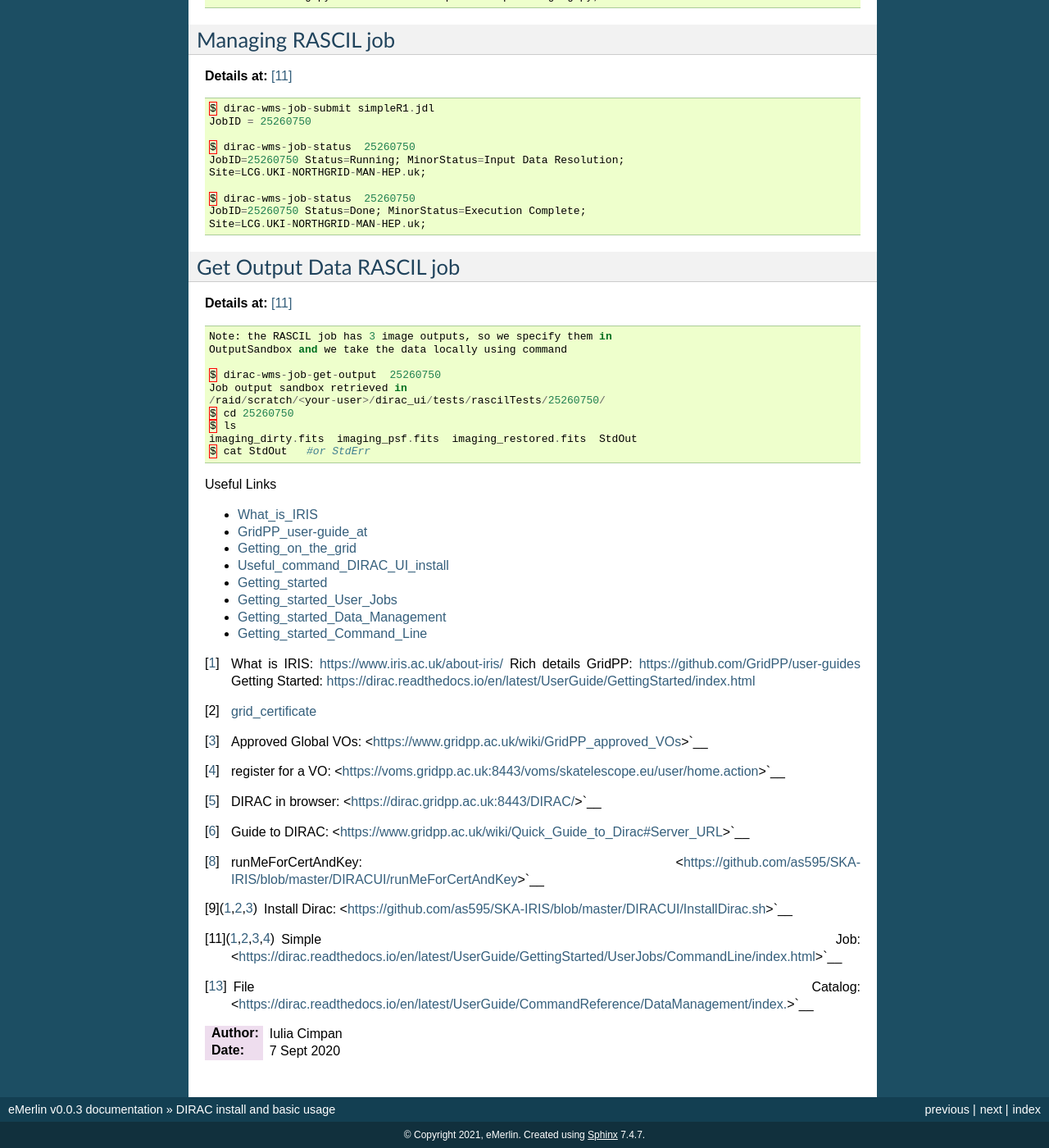
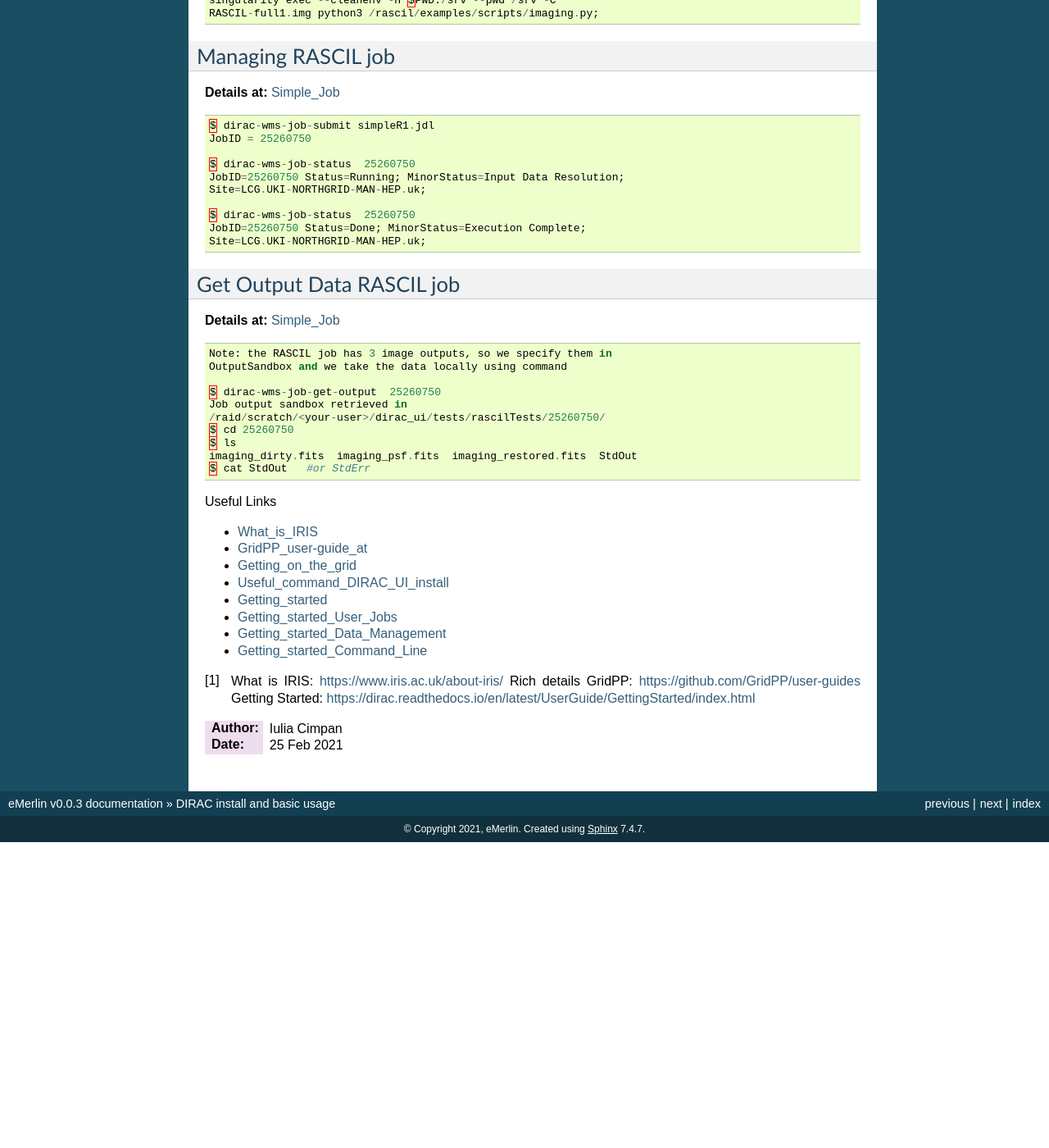
Before and after one commit to cimpan91/Docs, a Sphinx documentation site: the page built from Docs/DIRAC_UI.rst, in a window 1280 px wide and 1400 px high, scrolled down 3875 px. Shown: the whole window at 82% size. Built offline with Sphinx 7.4.7, drawn with Linux system fonts in a browser that asks for light colours; after the commit the page ends 4902 px from its top, so only the background shows below that; some of the changed text lies outside the part shown.

Commit message:
Update DIRAC_UI.rst

```diff
--- a/Docs/DIRAC_UI.rst
+++ b/Docs/DIRAC_UI.rst
@@ -22,7 +22,7 @@
 
 -  get output data RASCIL job
 
--  useful links  [1]_
+-  useful links
 
 Get A Grid Certificate
 
@@ -47,15 +47,15 @@
    user, but it’s not enough on its own to allow you to use grid
    resources; you also need to join a Virtual Organisation (VO).
 
--  Note: I have made my request to skatelescope.eu - see  [3]_
+-  Note: I have made my request to skatelescope.eu - see   `Approved_Global_VOs <https://www.gridpp.ac.uk/wiki/GridPP_approved_VOs>`__
 
--  add the certificate to your browser and use the below link to register  [4]_
+-  add the certificate to your browser and use the below link to register  `register_for_a_VO <https://voms.gridpp.ac.uk:8443/voms/skatelescope.eu/user/home.action>`__
 
 Access DIRAC in browser
 
--  Now that you have the certificate and have joined to VO, you can  access DIRAC in browser  [5]_
+-  Now that you have the certificate and have joined to VO, you can  access DIRAC in browser   `DIRAC_in_browser: <https://dirac.gridpp.ac.uk:8443/DIRAC/>`__
 
--  More details about DIRAC at Guide to DIRAC  [6]_
+-  More details about DIRAC at Guide to DIRAC  `Guide_to_DIRAC <https://www.gridpp.ac.uk/wiki/Quick_Guide_to_Dirac#Server_URL>`__
 
 The Certificate in your Browser
 
@@ -83,7 +83,7 @@
 DIRAC install
 ==============
 
-**Details at:**  [9]_
+**Details at:**   `Install_Dirac <https://github.com/as595/SKA-IRIS/blob/master/DIRACUI/InstallDirac.sh>`__
 
 .. code:: python
 
@@ -98,7 +98,7 @@
 .. _dirac-install-1:
 
 
-**Details at:**  [8]_
+**Details at:**   `runMeForCertAndKey <https://github.com/as595/SKA-IRIS/blob/master/DIRACUI/runMeForCertAndKey>`__
 
 .. code:: python
 
@@ -121,7 +121,7 @@
 
 
 
-**Details at:**  [9]_
+**Details at:**   `Install_Dirac <https://github.com/as595/SKA-IRIS/blob/master/DIRACUI/InstallDirac.sh>`__
 
 .. code:: python
 
@@ -136,7 +136,7 @@
 
 .. _dirac-install-3:
 
-**Details at:**  [9]_
+**Details at:**   `Install_Dirac <https://github.com/as595/SKA-IRIS/blob/master/DIRACUI/InstallDirac.sh>`__
 
 .. code:: python
 
@@ -160,7 +160,7 @@
  Submit a simple job
 ====================
 
-**Details at:**  [11]_
+**Details at:**  `Simple_Job <https://dirac.readthedocs.io/en/latest/UserGuide/GettingStarted/UserJobs/CommandLine/index.html>`__
 
 .. code:: python
 
@@ -182,7 +182,7 @@
  Monitor a simple job
 =====================
 
-**Details at:**  [11]_
+**Details at:**  `Simple_Job <https://dirac.readthedocs.io/en/latest/UserGuide/GettingStarted/UserJobs/CommandLine/index.html>`__
 
 .. code:: python
 
@@ -202,7 +202,7 @@
 Put RASCIL.img in a file catalog
 ================================
 
-**Details at:**  [13]_
+**Details at:**  `File_Catalog <https://dirac.readthedocs.io/en/latest/UserGuide/CommandReference/DataManagement/index.>`__
 
 .. code:: python
 
@@ -242,7 +242,7 @@
 Managing RASCIL job
 ===================
 
-**Details at:**  [11]_
+**Details at:**  `Simple_Job <https://dirac.readthedocs.io/en/latest/UserGuide/GettingStarted/UserJobs/CommandLine/index.html>`__
 
 .. code:: python
 
@@ -260,7 +260,7 @@
 Get Output Data RASCIL job
 ==========================
 
-**Details at:**  [11]_
+**Details at:**  `Simple_Job <https://dirac.readthedocs.io/en/latest/UserGuide/GettingStarted/UserJobs/CommandLine/index.html>`__
 
 .. code:: python
 
@@ -298,40 +298,6 @@
    https://github.com/GridPP/user-guides Getting Started:
    https://dirac.readthedocs.io/en/latest/UserGuide/GettingStarted/index.html
 
-.. [2]
-   `grid_certificate <http://hep.ph.liv.ac.uk/~sjones/user-guides/getting-on-the-grid/grid-certificate.html>`__
-
-.. [3]
-   Approved Global VOs:
-   <https://www.gridpp.ac.uk/wiki/GridPP_approved_VOs>`__
-
-.. [4]
-   register for a VO:
-   <https://voms.gridpp.ac.uk:8443/voms/skatelescope.eu/user/home.action>`__
-
-.. [5]
-   DIRAC in browser: <https://dirac.gridpp.ac.uk:8443/DIRAC/>`__
-
-.. [6]
-   Guide to DIRAC:
-   <https://www.gridpp.ac.uk/wiki/Quick_Guide_to_Dirac#Server_URL>`__
-
-.. [8]
-   runMeForCertAndKey:
-   <https://github.com/as595/SKA-IRIS/blob/master/DIRACUI/runMeForCertAndKey>`__
-
-.. [9]
-   Install Dirac:
-   <https://github.com/as595/SKA-IRIS/blob/master/DIRACUI/InstallDirac.sh>`__
-
-.. [11]
-   Simple Job:
-   <https://dirac.readthedocs.io/en/latest/UserGuide/GettingStarted/UserJobs/CommandLine/index.html>`__
-
-.. [13]
-   File Catalog:
-   <https://dirac.readthedocs.io/en/latest/UserGuide/CommandReference/DataManagement/index.>`__
-
 
 :Author: Iulia Cimpan
-:Date:   7 Sept 2020
+:Date:   25 Feb 2021
```
